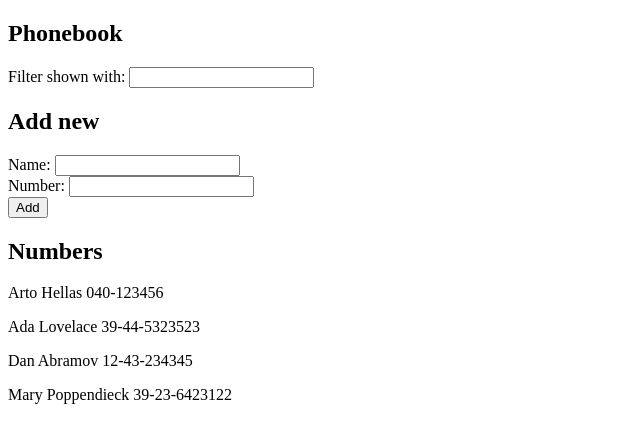
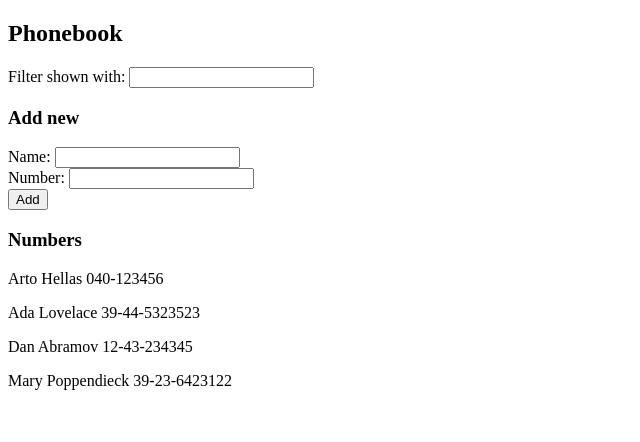
Before and after one commit to Oskulindholm/fullstack, a React (Create React App) app in the folder osa2/puhelinluettelo/: page / in a window 1280 px wide. Shown: the top 442 px of the page, without its empty margins (0-640 px from the left). Built offline with nearby package versions, Linux system fonts and the light colour scheme; the HTML template or start-up script is replaced by a standard one.

Commit message:
Tehtävä 2.10

```diff
--- a/osa2/puhelinluettelo/src/App.js
+++ b/osa2/puhelinluettelo/src/App.js
@@ -48,27 +48,59 @@ const App = () => {
   return (
     <div>
       <h2>Phonebook</h2>
-      Filter shown with: <input onChange={handleFilter} />
+      <Filter handler={handleFilter} />
 
-      <h2>Add new</h2>
-      <form onSubmit={addPerson}>
+      <h3>Add new</h3>
+      <PersonForm submitHandler={addPerson} nameHandler={handleNameChange} numberHandler={handleNumberChange}
+      nameValue={newName} numberValue={newNumber} />
+
+      <h3>Numbers</h3>
+      <PersonList persons={persons} filter={filter} />
+    </div>
+  )
+
+}
+
+
+/// FILTER component renders the filter input field for the phonebook.
+const Filter = ({handler}) => {
+
+  return (
+    <>
+    Filter shown with: <input onChange={handler} />
+    </>
+  )
+}
+
+
+/// PERSONFORM component renders the form with input fields to add new persons to the phonebook.
+const PersonForm = ({submitHandler, nameHandler, numberHandler, nameValue, numberValue}) => {
+
+  return (
+    <>
+    <form onSubmit={submitHandler}>
         <div>
-          Name: <input value={newName} onChange={handleNameChange}/>
+          Name: <input value={nameValue} onChange={nameHandler}/>
         </div>
         <div>
-          Number: <input value={newNumber} onChange={handleNumberChange}/>
+          Number: <input value={numberValue} onChange={numberHandler}/>
         </div>
         <div>
           <button type="submit">Add</button>
         </div>
       </form>
-
-      <h2>Numbers</h2>
-        {persons.filter(p => p.name.toLowerCase().includes(filter.toLowerCase()))
-          .map(p => <p key={p.name}> {p.name} {p.number}</p>)}
-    </div>
+    </>
   )
-
 }
 
+/// PERSONLIST component renders the contents of the phonebook.
+const PersonList = ({persons, filter}) => {
+
+  return (
+    <>
+    {persons.filter(p => p.name.toLowerCase().includes(filter.toLowerCase()))
+      .map(p => <p key={p.name}> {p.name} {p.number}</p>)}
+    </>
+  )
+}
 export default App
```
